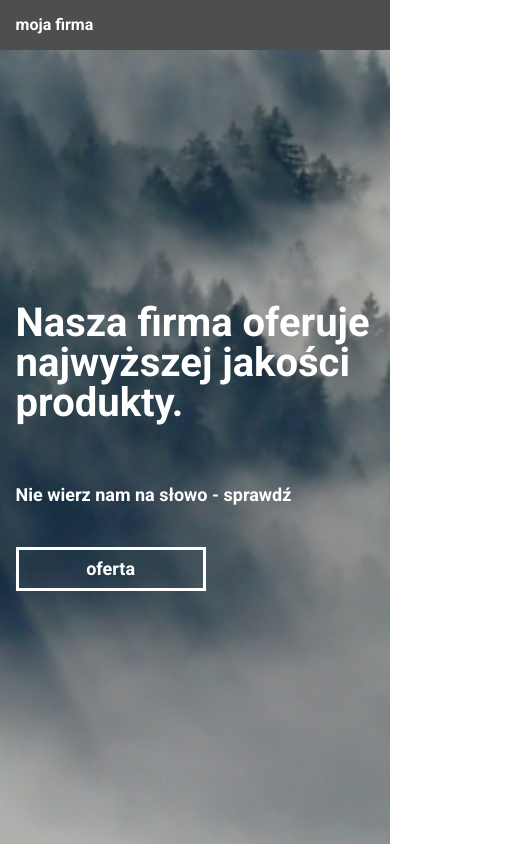
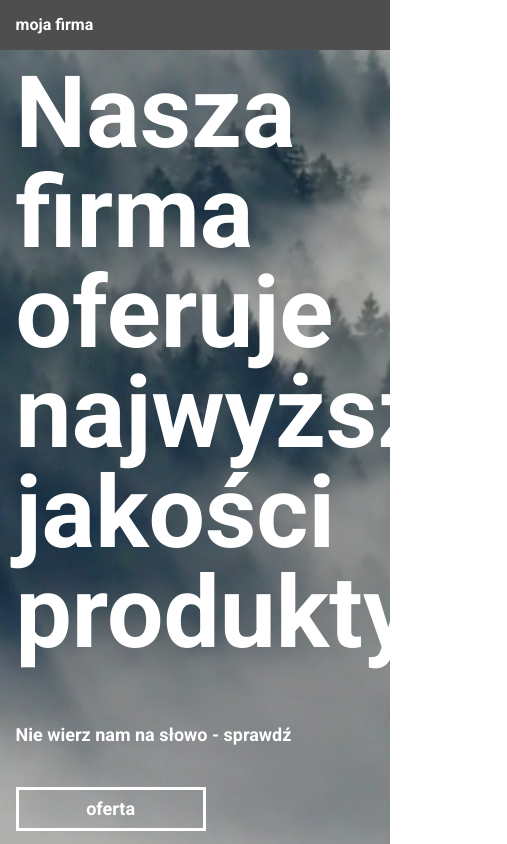
Before and after one commit to FilipWojtowicz-official/Mobile-One-page, a plain HTML site: page index.html in a window 390 px wide. Shown: the top 844 px of the page, 507 px wide, since content can reach past the window. Drawn offline with Linux system fonts and the light colour scheme; files that its build step writes are made by us from their sources; files whose address does not match are found by name.

```diff
--- a/style.css
+++ b/style.css
@@ -77,16 +77,20 @@
   flex-direction: column;
   justify-content: center;
 }
+
 .heading {
   font-weight: 700;
-  font-size: 60px;
+  font-size: 100px;
   color: #ffffff;
 }
-@media screen and (min-width: 361px) {
+
+@media screen and (min-width: 400px) {
   .heading {
-    font-size: 40px;
+    padding-right: 250px;
+    font-size: 50px;
   }
 }
+
 @media screen and (min-width: 991px) {
   .heading {
     padding-right: 350px;
```
Also changed, not shown: index.html (renamed from assets/index.html).
